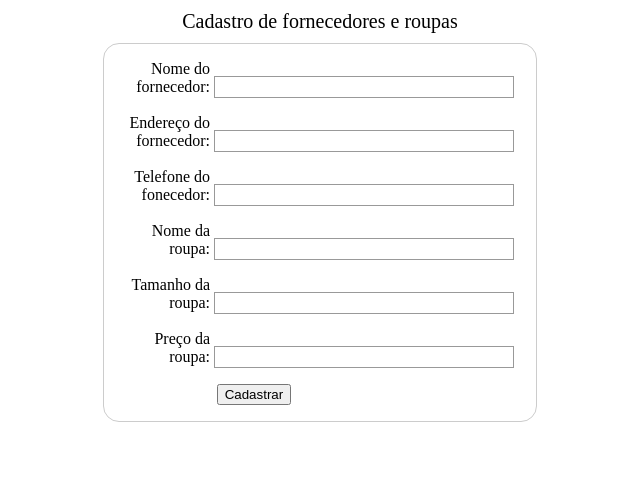
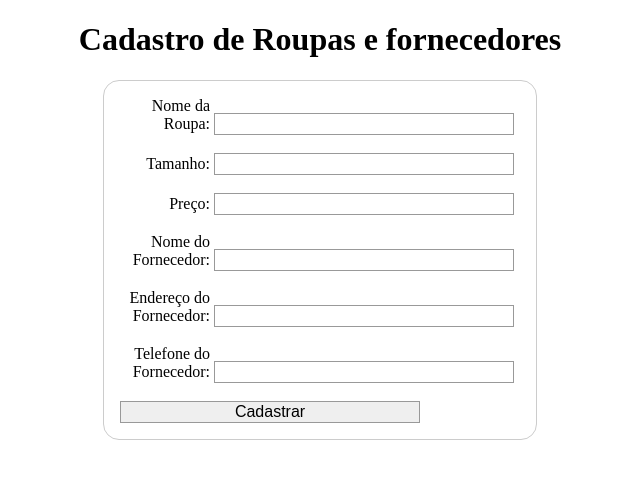
Before and after one commit to ThaissaCaino/EstoqueRoupas, a Flask app: page / in a window 1280 px wide. Shown: the top 479 px of the page, without its empty margins (320-960 px from the left). Run offline with Flask 3, Linux system fonts and the light colour scheme.

Commit message:
formulário de cadastro de roupas e fornecedores está pronto

```diff
--- a/main.py
+++ b/main.py
@@ -23,13 +23,13 @@
         fornecedor_endereco = request.form['fornecedor_endereco']
         fornecedor_fone = request.form['fornecedor_fone']
 
-        # Inserir  no database
-        inserir_roupas = f'INSERT INTO roupas(nome, tamanho, preco) VALUES ("{roupa_nome}", "{roupa_tamanho}", {roupa_preco})'
-        cursor.execute(inserir_roupas)
+        # Inserir no database (using parameterized queries)
+        inserir_roupas = "INSERT INTO roupas(nome, tamanho, preco) VALUES (%s, %s, %s)"
+        cursor.execute(inserir_roupas, (roupa_nome, roupa_tamanho, roupa_preco))
         conexao.commit()
 
-        inserir_fornecedor = f'INSERT INTO fornecedor(nome, endereco, telefone) VALUES ("{fornecedor_nome}", "{fornecedor_endereco}", "{fornecedor_fone}")'
-        cursor.execute(inserir_fornecedor)
+        inserir_fornecedor = "INSERT INTO fornecedor(nome, endereco, telefone) VALUES (%s, %s, %s)"
+        cursor.execute(inserir_fornecedor, (fornecedor_nome, fornecedor_endereco, fornecedor_fone))
         conexao.commit()
 
         # display mensagem de sucesso
@@ -38,9 +38,6 @@
     return render_template('index.html')
 
 
-# @app.route('/')
-# def index():
-#     return render_template('index.html')
 
 @app.route('/consulta')
 def consulta():
--- a/static/css/style.css
+++ b/static/css/style.css
@@ -1,3 +1,7 @@
+h1{
+    text-align: center;
+}
+
 form{
     /* apenas centraliza o form na página */
     margin: 0 auto;
@@ -6,10 +10,6 @@
     padding: 1em;
     border: 1px solid #ccc;
     border-radius: 1em;
-}
-
-form div + div {
-    margin-top: 1em;
 }
 
 label{
@@ -38,11 +38,9 @@
 
 .button {
     /* posicionar os botões para a mesma posição dos campos de texto */
+    display: block;
+    margin: 0 auto;
     padding-left: 90px; /* mesmo tamanho que os elementos do tipo label */
-  }
-  button {
-    /* representa  o mesmo espaço que o espaço entre as labels e os seus campos de texto*/
-    margin-left: 0.5em;
   }
 
   .title{
--- a/templates/index.html
+++ b/templates/index.html
@@ -6,38 +6,34 @@
     <title>Cadastro de roupa</title>
     <link rel="stylesheet" href="/static/css/style.css">
 </head>
+<html>
+<head>
+    <title>Estoque de Roupas</title>
+</head>
 <body>
-    <p class="title">Cadastro de fornecedores e roupas</p>
-    <form action="/pagina-processa-dados-do-form" method="post">
-        <div>
-            <label for="nome">Nome do fornecedor:</label>
-            <input type="text" id="nome" name="fornecedor_nome"/>
-        </div>
-        <div>
-            <label for="endereco">Endereço do fornecedor:</label>
-            <input type="endereco" id="endereco" name="fornecedor_endereco"/>
-        </div>
-        <div>
-            <label for="fone">Telefone do fonecedor:</label>
-            <input id="fone" name="fornecedor_fone"></input>
-        </div>
+    <h1>Cadastro de Roupas e fornecedores</h1>
+    <form action="/" method="POST">
+        <label for="roupa_nome">Nome da Roupa:</label>
+        <input type="text" id="roupa_nome" name="roupa_nome" required><br><br>
 
-        <div>
-            <label for="nome">Nome da roupa:</label>
-            <input type="text" id="nome" name="roupa_nome"/>
-        </div>
-        <div>
-            <label for="endereco">Tamanho da roupa:</label>
-            <input type="endereco" id="endereco" name="roupa_tamanho"/>
-        </div>
-        <div>
-            <label for="fone">Preço da roupa:</label>
-            <input id="fone" name="roupa_preco"></input>
-        </div>
-        <div class="button">
-            <button type="submit">Cadastrar</button>
-        </div>
+        <label for="roupa_tamanho">Tamanho:</label>
+        <input type="text" id="roupa_tamanho" name="roupa_tamanho" required><br><br>
+
+        <label for="roupa_preco">Preço:</label>
+        <input type="number" id="roupa_preco" name="roupa_preco" required><br><br>
+
+        <label for="fornecedor_nome">Nome do Fornecedor:</label>
+        <input type="text" id="fornecedor_nome" name="fornecedor_nome" required><br><br>
+
+        <label for="fornecedor_endereco">Endereço do Fornecedor:</label>
+        <input type="text" id="fornecedor_endereco" name="fornecedor_endereco" required><br><br>
+
+        <label for="fornecedor_fone">Telefone do Fornecedor:</label>
+        <input type="text" id="fornecedor_fone" name="fornecedor_fone" required><br><br>
+
+        <input type="submit" value="Cadastrar">
     </form>
-
 </body>
 </html>
+
+</html>
```
